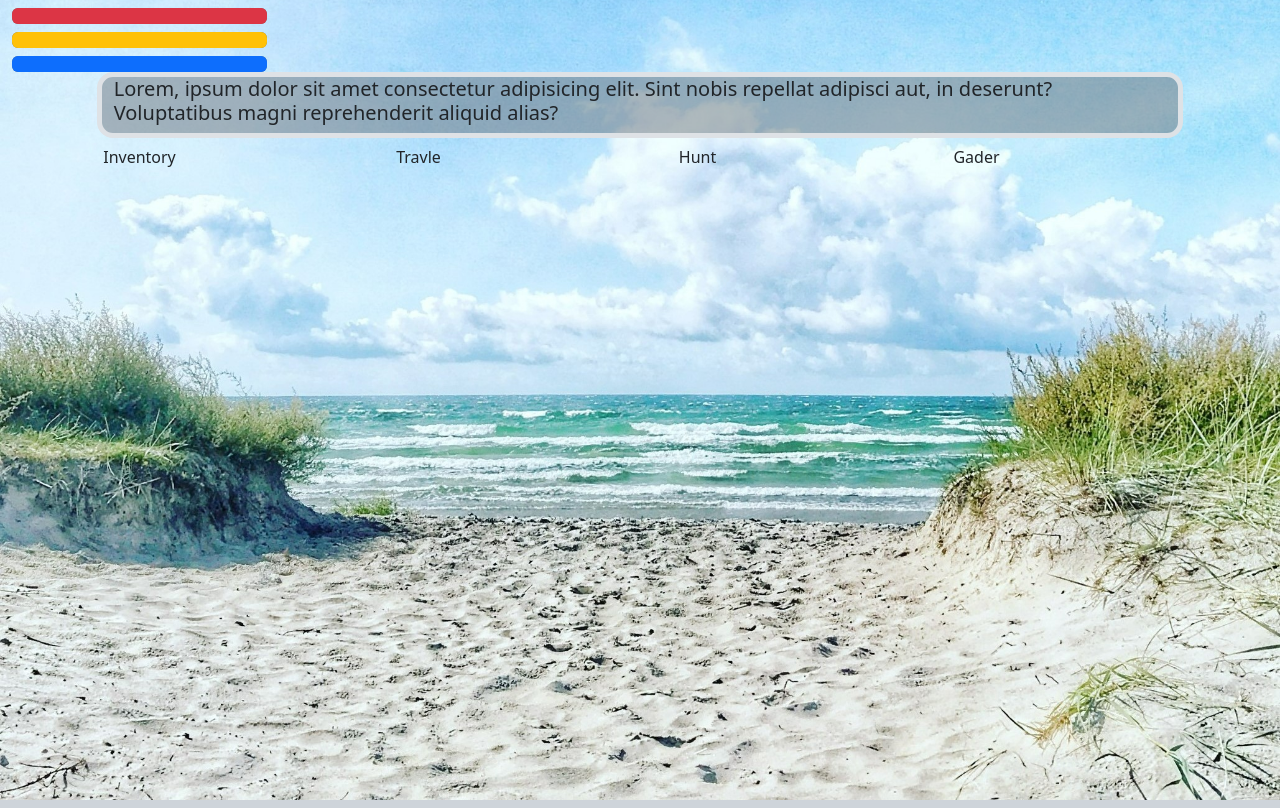
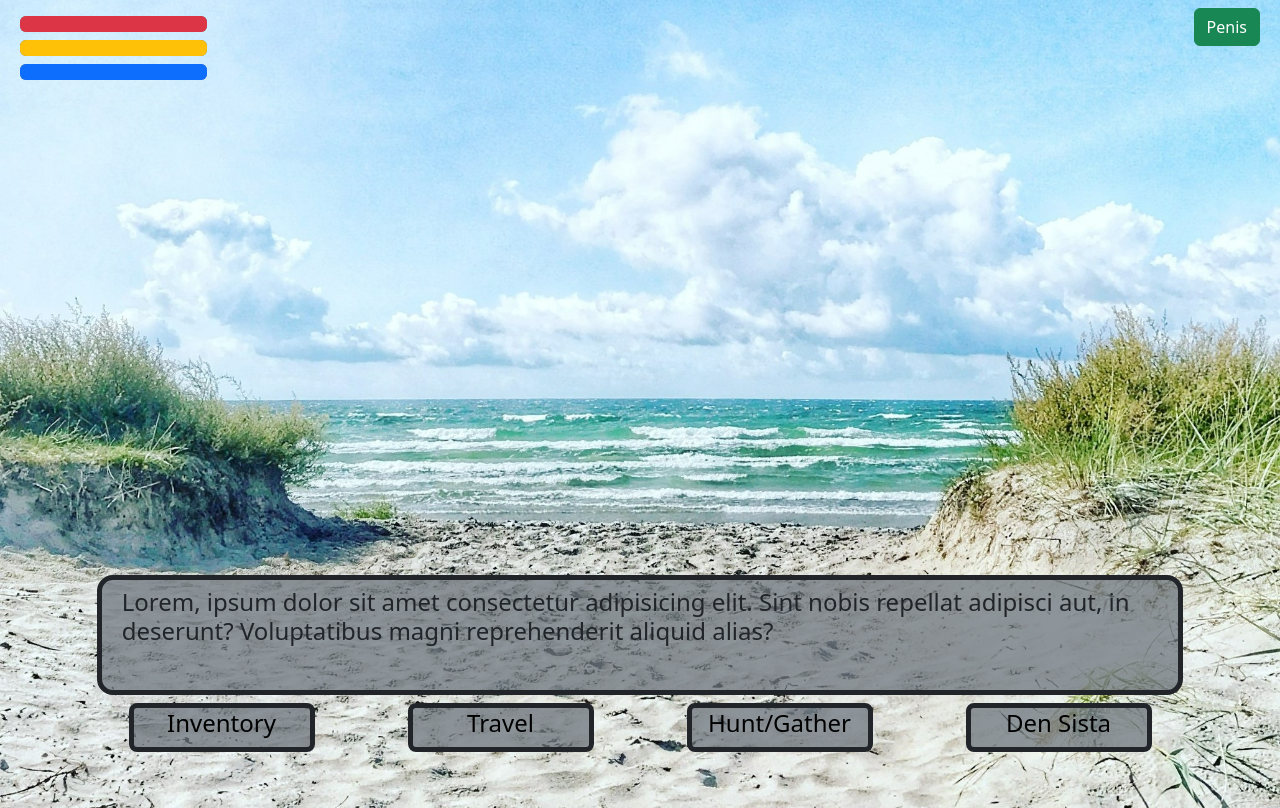
Before and after one commit to EliasPersson4/IslandSurvival, a plain HTML site: page main.html in a window 1280 px wide. Drawn offline with nearby package versions, Linux system fonts and the light colour scheme.

Commit message:
ui done?

```diff
--- a/main.html
+++ b/main.html
@@ -1,53 +1,99 @@
 <!DOCTYPE html>
 <html lang="en">
   <head>
-    <meta charset="UTF-8">
-    <meta name="viewport" content="width=device-width, initial-scale=1.0">
+    <meta charset="UTF-8" />
+    <meta name="viewport" content="width=device-width, initial-scale=1.0" />
     <title>IslandSurvival</title>
-    <link rel="stylesheet" href="style.css">
-    <link href="https://cdn.jsdelivr.net/npm/bootstrap@5.3.3/dist/css/bootstrap.min.css" rel="stylesheet" integrity="sha384-QWTKZyjpPEjISv5WaRU9OFeRpok6YctnYmDr5pNlyT2bRjXh0JMhjY6hW+ALEwIH" crossorigin="anonymous">
+    <link rel="stylesheet" href="style.css" />
+    <link
+      href="https://cdn.jsdelivr.net/npm/bootstrap@5.3.3/dist/css/bootstrap.min.css"
+      rel="stylesheet"
+      integrity="sha384-QWTKZyjpPEjISv5WaRU9OFeRpok6YctnYmDr5pNlyT2bRjXh0JMhjY6hW+ALEwIH"
+      crossorigin="anonymous"
+    />
   </head>
   <body class="bg-dark-subtle bg">
-    <div class="container row">
-        <div class="col-md-3">
-
-            <div class="progress bg-secondary mt-2" role="progressbar" aria-label="health" aria-valuenow="0" aria-valuemin="0" aria-valuemax="100">
+    <div class="row m-2">
+      <div class="col-md-2">
+        <div
+          class="progress bg-secondary mt-2"
+          role="progressbar"
+          aria-label="health"
+          aria-valuenow="0"
+          aria-valuemin="0"
+          aria-valuemax="100"
+        >
           <div class="progress-bar bg-danger health" style="width: 100%"></div>
         </div>
-            <div class="progress bg-secondary mt-2" role="progressbar" aria-label="food" aria-valuenow="0" aria-valuemin="0" aria-valuemax="100">
+        <div
+          class="progress bg-secondary mt-2"
+          role="progressbar"
+          aria-label="food"
+          aria-valuenow="0"
+          aria-valuemin="0"
+          aria-valuemax="100"
+        >
           <div class="progress-bar bg-warning food" style="width: 100%"></div>
         </div>
-            <div class="progress bg-secondary mt-2" role="progressbar" aria-label="water" aria-valuenow="0" aria-valuemin="0" aria-valuemax="100">
+        <div
+          class="progress bg-secondary mt-2"
+          role="progressbar"
+          aria-label="water"
+          aria-valuenow="0"
+          aria-valuemin="0"
+          aria-valuemax="100"
+        >
           <div class="progress-bar bg-primary water" style="width: 100%"></div>
         </div>
       </div>
+      <div class="col-md-8"></div>
+      <div class="col-md-2 text-end">
+        <button class="btn btn-success">Penis</button>
+      </div>
+    </div>
+    <div class="fixed-bottom mb-5">
+      <div class="row mb-2 dialoge">
+        <div class="col-md-1"></div>
+        <div
+          class="container col-md-10 bg-secondary border-dark border border-5 rounded-4 bg-opacity-75"
+        >
+          <h4 class="m-2">
+            Lorem, ipsum dolor sit amet consectetur adipisicing elit. Sint nobis
+            repellat adipisci aut, in deserunt? Voluptatibus magni reprehenderit
+            aliquid alias?
+          </h4>
         </div>
 
-    <div class="row">
-        <div class="col-md-1"></div>
-        <div class="container col-md-10 bg-secondary border border-5 rounded-4 bg-opacity-50">
-            <h5>Lorem, ipsum dolor sit amet consectetur adipisicing elit. Sint nobis repellat adipisci aut, in deserunt? Voluptatibus magni reprehenderit aliquid alias?</h5>
-        </div>
         <div class="col-md-1"></div>
       </div>
-
-    <div class="container row text-center">
-        <div class="col-md-3">
-            <div class="btn">Inventory</div>
-        </div>
-        <div class="col-md-3">
-            <div class="btn">Travle</div>
-        </div>
-        <div class="col-md-3">
-            <div class="btn">Hunt</div>
-        </div>
-        <div class="col-md-3">
-            <div class="btn">Gader</div>
+      <div class="container row text-center m-auto">
+        <button
+          class="col-md-2 m-auto bg-secondary border-dark border border-5 rounded-3 bg-opacity-75"
+        >
+          <h4 class="">Inventory</h4>
+        </button>
+        <button
+          class="col-md-2 m-auto bg-secondary border-dark border border-5 rounded-3 bg-opacity-75"
+        >
+          <h4 class="">Travel</h4>
+        </button>
+        <button
+          class="col-md-2 m-auto bg-secondary border-dark border border-5 rounded-3 bg-opacity-75"
+        >
+          <h4 class="">Hunt/Gather</h4>
+        </button>
+        <button
+          class="col-md-2 m-auto bg-secondary border-dark border border-5 rounded-3 bg-opacity-75"
+        >
+          <h4 class="">Den Sista</h4>
+        </button>
       </div>
     </div>
-
-
   </body>
-<script src="https://cdn.jsdelivr.net/npm/bootstrap@5.3.3/dist/js/bootstrap.bundle.min.js" integrity="sha384-YvpcrYf0tY3lHB60NNkmXc5s9fDVZLESaAA55NDzOxhy9GkcIdslK1eN7N6jIeHz" crossorigin="anonymous"></script>
+  <script
+    src="https://cdn.jsdelivr.net/npm/bootstrap@5.3.3/dist/js/bootstrap.bundle.min.js"
+    integrity="sha384-YvpcrYf0tY3lHB60NNkmXc5s9fDVZLESaAA55NDzOxhy9GkcIdslK1eN7N6jIeHz"
+    crossorigin="anonymous"
+  ></script>
   <script src="main.js"></script>
 </html>
--- a/style.css
+++ b/style.css
@@ -10,3 +10,7 @@
 body{
     overflow: hidden;
 }
+.dialoge{
+    min-height: 15vh;
+    max-height: 15vh;
+}
```
Lines whose indentation alone changed are shown as unchanged.
